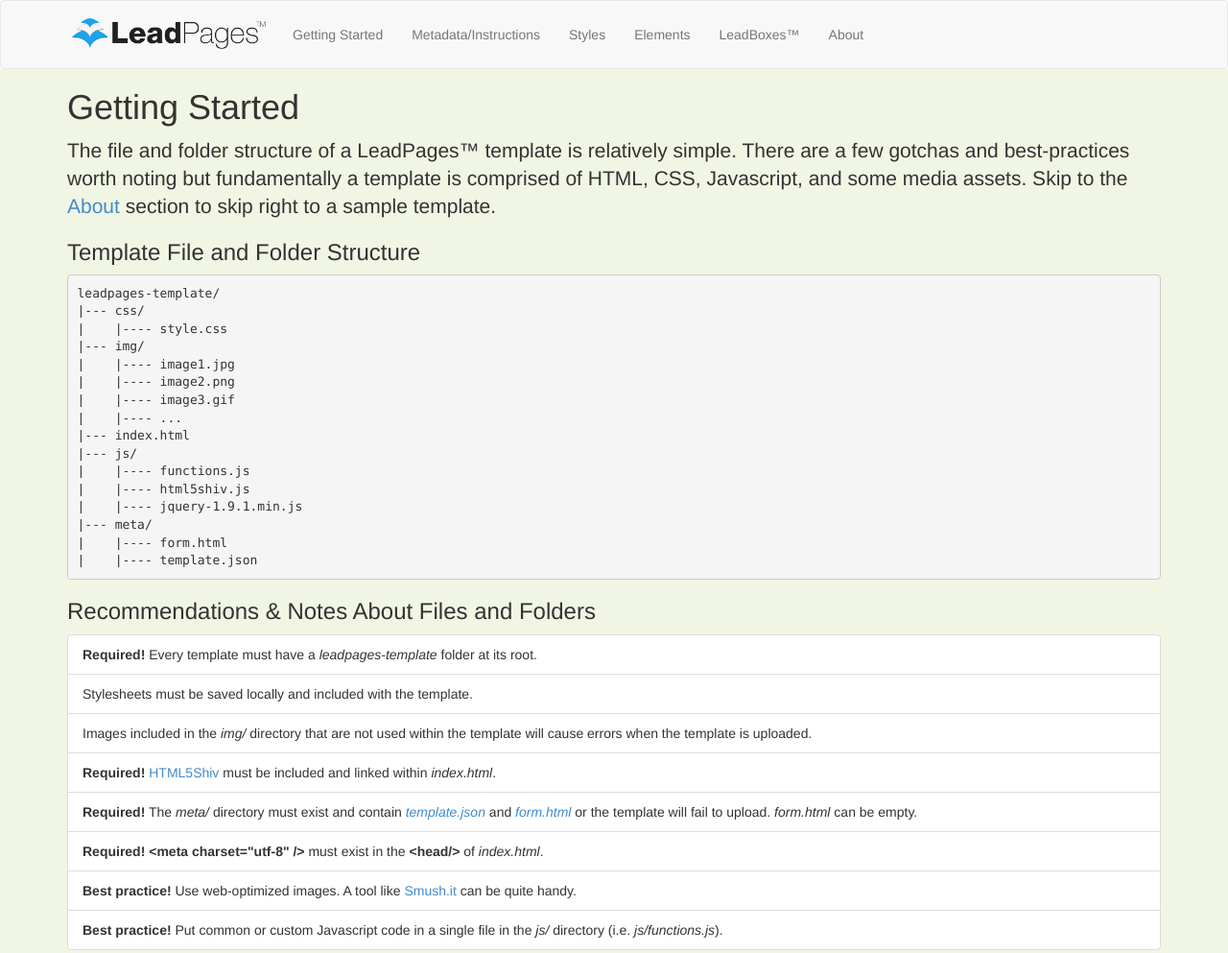
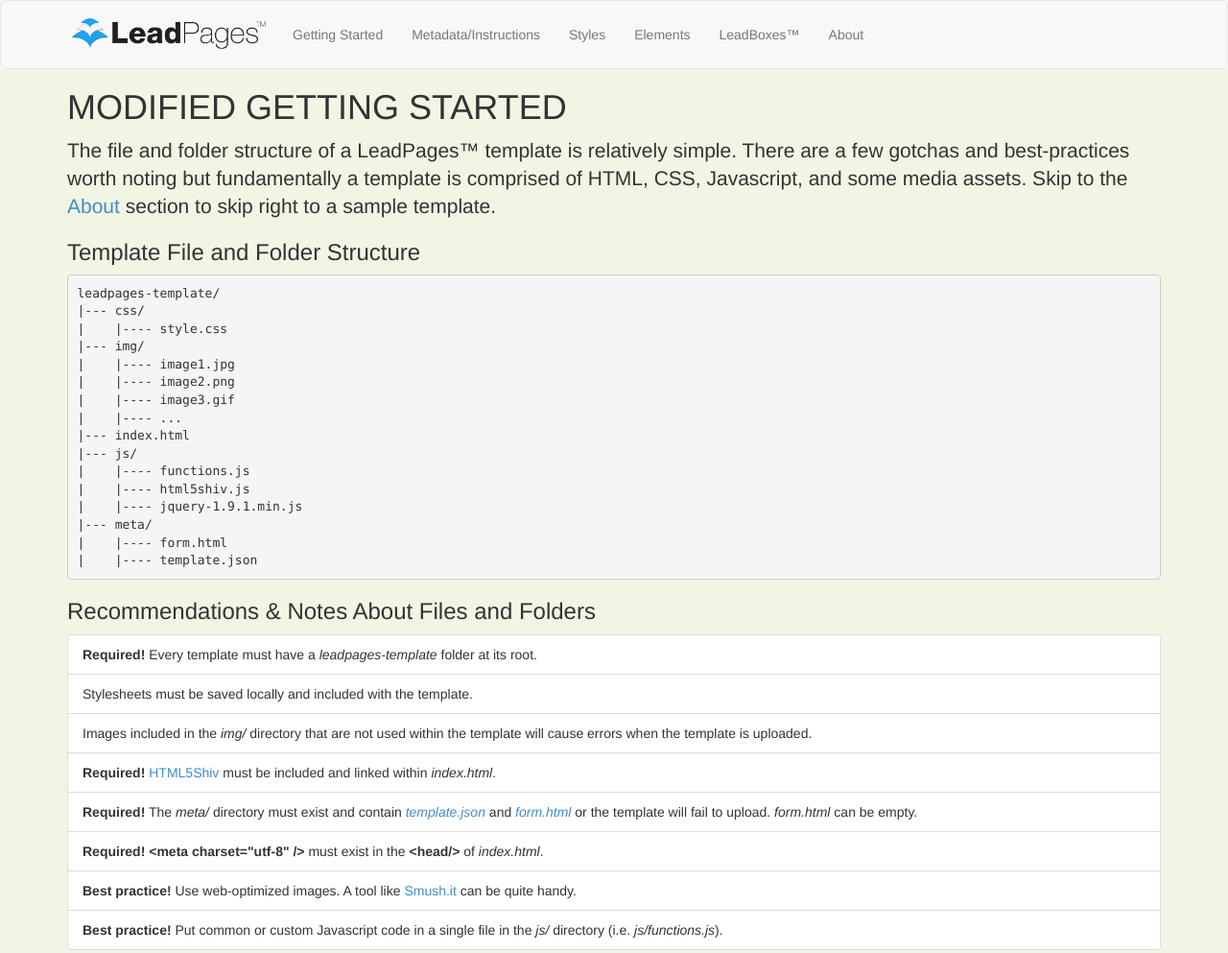
Before and after one commit to labsecrets/template-starter-kit, a plain HTML site: page leadpages-template/index.html in a window 1280 px wide. Shown: the top 993 px of the page at 96% size. Drawn offline with Linux system fonts and the light colour scheme.

Commit message:
Update index.html

```diff
--- a/leadpages-template/index.html
+++ b/leadpages-template/index.html
@@ -40,7 +40,7 @@
     <!-- s01 -->
     <div class="content_container" id="s01">
         <div class="container">
-            <h1 id="s01-h1">Getting Started</h1>
+            <h1 id="s01-h1">MODIFIED GETTING STARTED</h1>
             <p class="lead" id="s01-lead">The file and folder structure of a LeadPages&trade; template is relatively simple. There are a few gotchas and best-practices worth noting but fundamentally a template is comprised of HTML, CSS, Javascript, and some media assets. Skip to the <a href="#s06">About</a> section to skip right to a sample template.</p>
 
             <h3 id="s01-h3-01">Template File and Folder Structure</h3>
```
